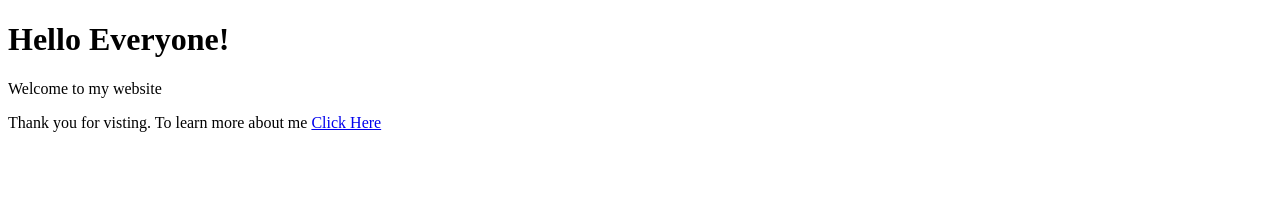
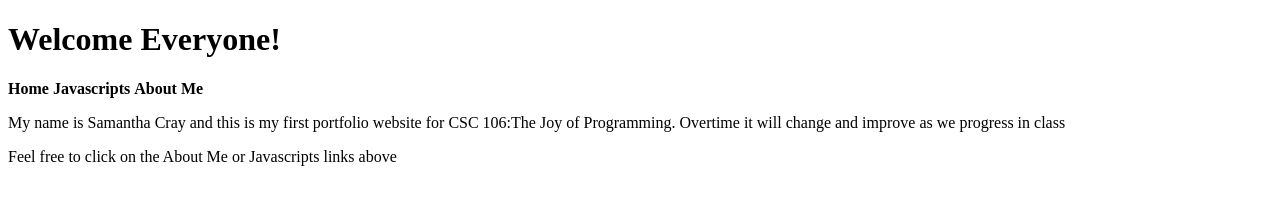
Before and after one commit to SamCray/SamCray.github.io, a plain HTML site: page index.html in a window 1280 px wide. Drawn offline with Linux system fonts and the light colour scheme.

Commit message:
Add files via upload

```diff
--- a/index.html
+++ b/index.html
@@ -3,11 +3,21 @@
 <head>
     <meta charset="UTF-8">
     <meta name="viewport" content="width=device-width, initial-scale=1.0">
-    <title>Document</title>
+    <title>Sam's Webpage</title>
 </head>
+
 <body>
-    <h1>Hello Everyone!</h1>
-    <p>Welcome to my website</p>
-    <p>Thank you for visting. To learn more about me <a href="aboutme.html">Click Here</a></p>
+    <h1>Welcome Everyone!</h1>
+        <thead>
+            <tr>
+                <th><strong>Home</strong></th>
+                <th><strong>Javascripts</strong></th>
+                <th><strong>About Me</strong></th>
+            </tr>
+        </thead>
+    </table>
+    <p>My name is Samantha Cray and this is my first portfolio website for CSC 106:The Joy of Programming. Overtime it will change and improve as we progress in class</p>
+<p>Feel free to click on the About Me or Javascripts links above</p>
+
     </body>
 </html>
```
Also changed, not shown: aboutme.html (+1 -1 lines).
